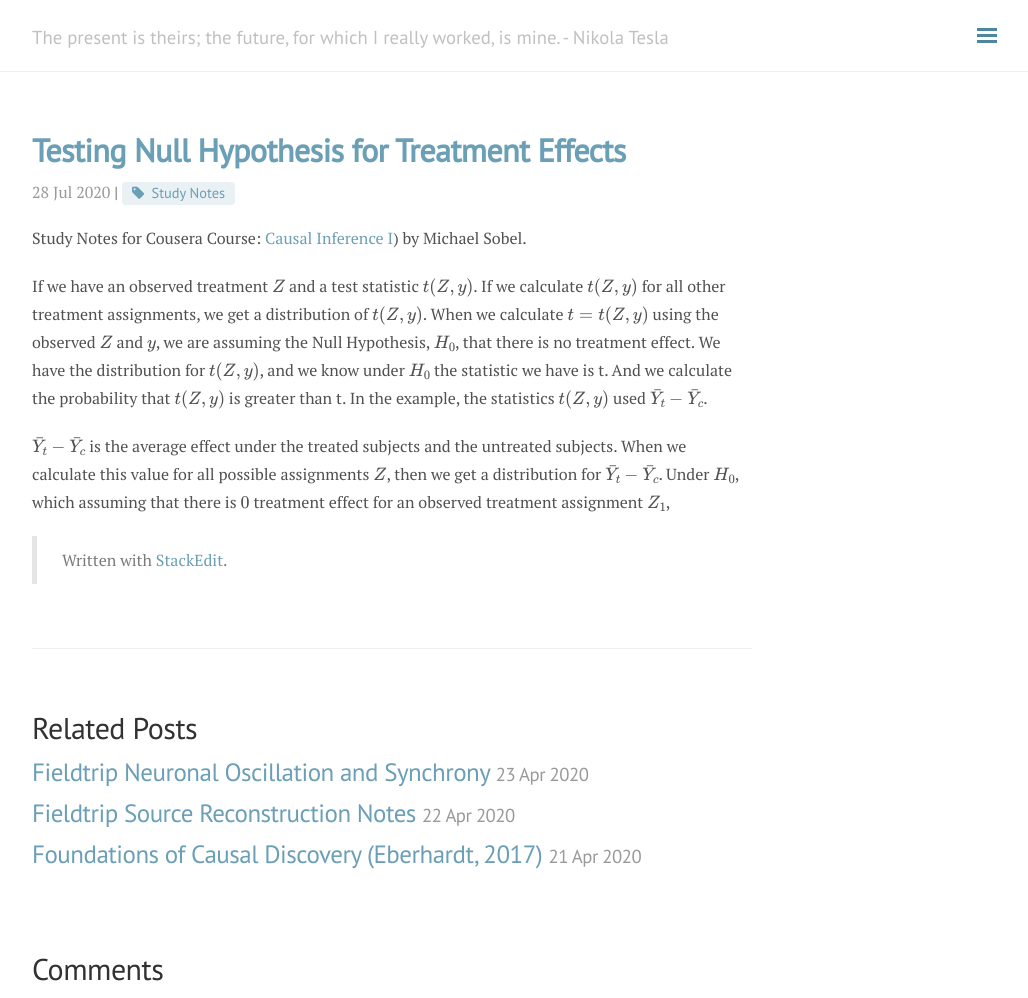
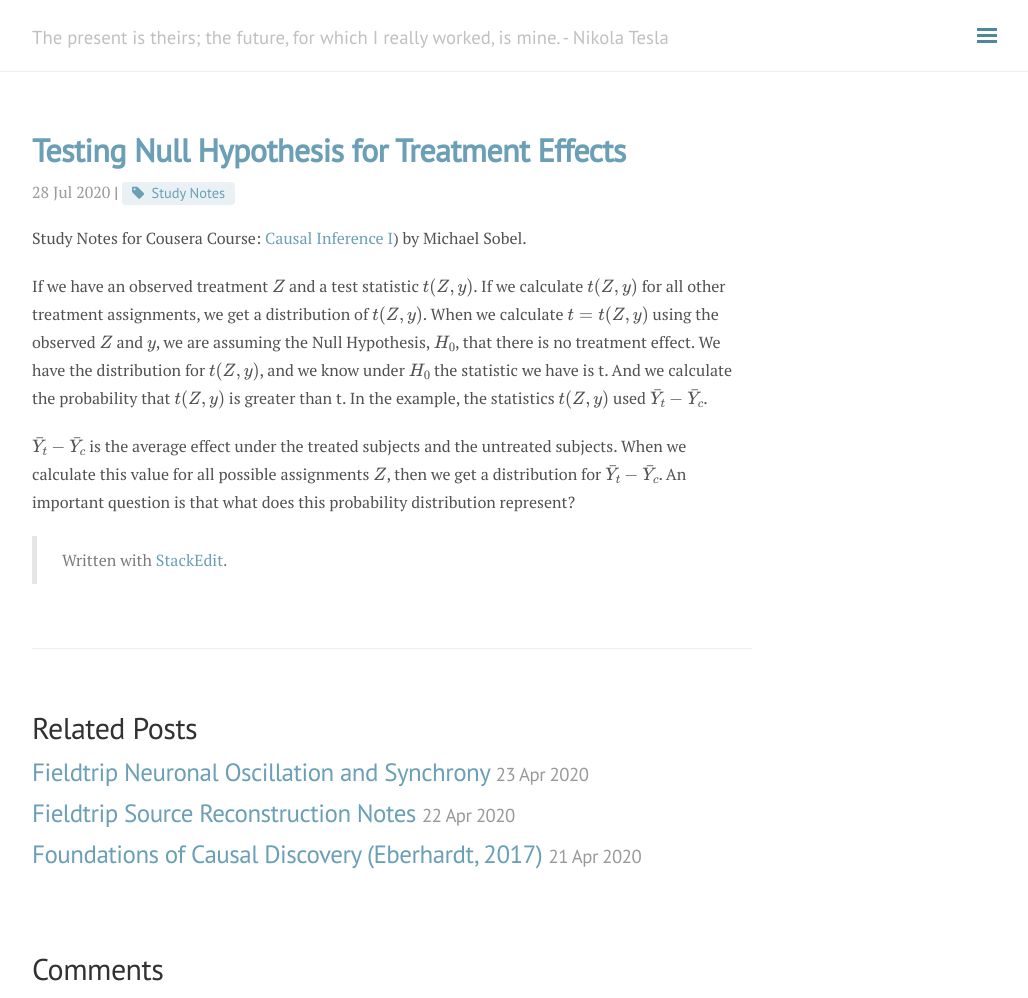
Before and after one commit to andylikescodes/andylikescodes.github.io, a Jekyll site: the page built from _posts/2020-07-28-Testing-Null-Hypothesis-For-Treatment-Effects.md, in a window 1280 px wide and 998 px high. Shown: the whole window, without its empty margins (248-1276 px from the left). Built offline with Jekyll 4.4.1, drawn with Linux system fonts in a browser that asks for light colours; nearby versions of some CDN libraries; formulas are drawn with MathJax 3; comment, search, counter and statistics services are not loaded.

Commit message:
_posts/2020-07-28-Testing-Null-Hypothesis-For-Treatment-Effects.md updated from https://stackedit.io/

```diff
--- a/_posts/2020-07-28-Testing-Null-Hypothesis-For-Treatment-Effects.md
+++ b/_posts/2020-07-28-Testing-Null-Hypothesis-For-Treatment-Effects.md
@@ -9,11 +9,13 @@ Study Notes for Cousera Course: [Causal Inference I](https://www.coursera.org/le
 
 If we have an observed treatment $Z$ and a test statistic $t(Z, y)$. If we calculate $t(Z, y)$ for all other treatment assignments, we get a distribution of $t(Z, y)$. When we calculate $t = t(Z, y)$ using the observed $Z$ and $y$, we are assuming the Null Hypothesis, $H_0$, that there is no treatment effect. We have the distribution for $t(Z, y)$, and we know under $H_0$ the statistic we have is t. And we calculate the probability that $t(Z, y)$ is greater than t. In the example, the statistics $t(Z, y)$ used $\bar{Y}_t - \bar{Y}_c$.
 
-$\bar{Y}_t - \bar{Y}_c$ is the average effect under the treated subjects and the untreated subjects. When we calculate this value for all possible assignments $Z$, then we get a distribution for $\bar{Y}_t - \bar{Y}_c$. Under $H_0$, which assuming that there is $0$ treatment effect for an observed treatment assignment $Z_1$,
+$\bar{Y}_t - \bar{Y}_c$ is the average effect under the treated subjects and the untreated subjects. When we calculate this value for all possible assignments $Z$, then we get a distribution for $\bar{Y}_t - \bar{Y}_c$. An important question is that what does this probability distribution represent?
+
+
 
 
 
 > Written with [StackEdit](https://stackedit.io/).
 <!--stackedit_data:
-eyJoaXN0b3J5IjpbMjc0MDgzNTgzLC0yMDY5NzA4NTQ1XX0=
+eyJoaXN0b3J5IjpbLTYwNzk4MTYsLTIwNjk3MDg1NDVdfQ==
 -->
```
